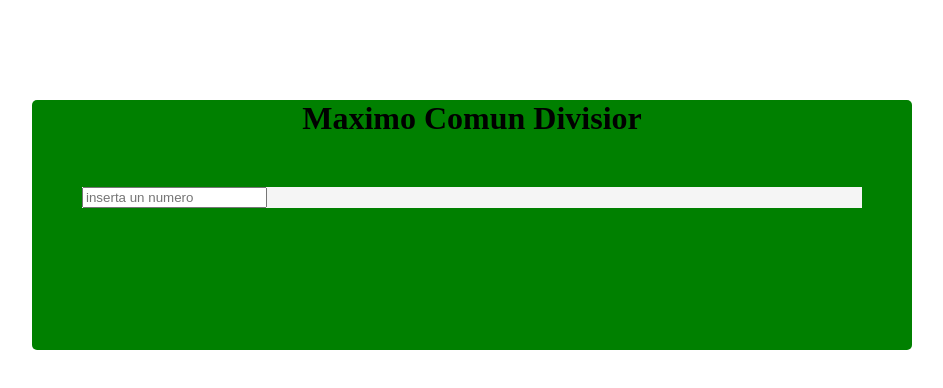
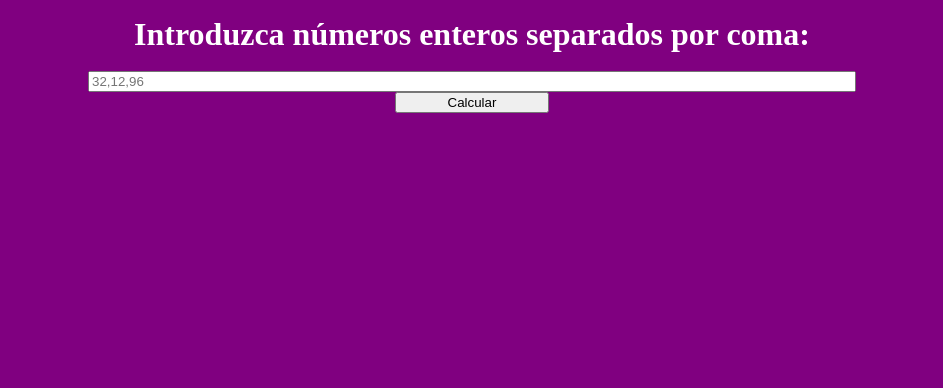
Before and after one commit to erishdaren/TareaMCD, a plain HTML site: page index.html in a window 1280 px wide. Shown: the whole page, without its empty margins (168-1111 px from the left). Drawn offline with Linux system fonts and the light colour scheme.

Commit message:
Leonor Formulas correctas

```diff
--- a/app.js
+++ b/app.js
@@ -1,6 +1,3 @@
-
-
-
 function MCD(){
     if (arguments.length<2)
         return false;
@@ -21,8 +18,30 @@ function mcm(a,b){
     return mcm.apply(window,arr);
 }
 
-console.log(MCD(36,644));
+/*Función para recoger el valor de 'input' y extraer los números y descartar las comas,
+   convierte los números en enteros y los inserta en un array*/
+function calcularMCDmcm() {
+    var input = document.getElementById('dataInput').value;
+    var numbers = []; //Array que almacenará los números proporcionados por el usuario
+    var sp = 0;  //Indicador para usar como 'start position' del metodo substring
+
+// El siguiente bucle recorre cada caracter de nuestro string
+  for(var i = 0; i < input.length; i++) {
+    if (input[i] == ',') {  //Verificamos si es una coma (,)
+      numbers.push(parseInt(input.substring(sp,i))); // extraemos el número y lo agregamos al array
+      sp = i + 1; //Marcamos el nuevo 'start-position'
+    } else if (i == input.length - 1) { //Si llegamos al final de la cadena
+      numbers.push(parseInt(input.substring(sp)));  //Extraemos el último numero y lo agregamos al array
+    }
+  }
+
+//Usar el método 'apply' con nuestras funciones MCD y mcm
+document.getElementById('MCD').innerText = 'El MCD es: ' +  MCD.apply(window, numbers);
+document.getElementById('mcm').innerText = 'El mcm es: ' +  mcm.apply(window, numbers);
+
+console.log(MCD(36, 12, 96));
 //Esto es lo que quiero cambiar
 
-console.log(mcm.apply(window,[36,89.5]));
+console.log(mcm.apply(window,[36, 12, 96]));
 //Esto es lo que quiero cambiar
+}
--- a/index.html
+++ b/index.html
@@ -4,21 +4,20 @@
     <meta charset="UTF-8">
     <meta name="viewport" content="width=device-width, initial-scale=1.0">
     <meta http-equiv="X-UA-Compatible" content="ie=edge">
-    <title>Maximo Comun Divisor</title>
+    <link href="https://fonts.googleapis.com/css?family=Ubuntu&display=swap" rel="stylesheet">
+    <title>Máximo Comun Divisor y Minimo Común Múltiplo</title>
 <link rel="stylesheet" href="style.css">
 <script src="app.js"></script>
-
 </head>
 <body>
-    <div class="contenedor">
-        <h1>Maximo Comun Divisior</h1>
-            <div class="calcular">
-                <form action="" method="get">
-                    <input type="number" name="" id="" value="" placeholder="inserta un numero">
-
-                </form>
-            </div>
-
-    </div>
+        <form class="form" id="mcmMCD" name="mcmMCD" style="padding-top: 1rem">
+            <label htmlfor="dataInput">Introduzca números enteros separados por coma: </label>
+            <br>
+            <input type="text" id="dataInput" name="dataInput" size="30" placeholder="32,12,96" pattern="^\d+[0-9,]+\d+$" required/>
+            <button class="boton"type="button" onclick="calcularMCDmcm()">Calcular</button>
+            <br><br>
+            <div class="res" id="MCD"></div>
+            <div class="res" id="mcm"></div>
+        </form>
 </body>
 </html>
--- a/style.css
+++ b/style.css
@@ -1,17 +1,30 @@
 body{
     margin : 0 ;
     padding: 0;
+    background-color:purple;
 }
-h1{
+form{
+    width:60%;
+    margin: 0 auto;
+    display:flex;
+    justify-content: center;
+    flex-direction: column;
+}
+
+label{
+    font-weight: bold;;
     text-align: center;
+    color:white;
+    font-size: 2em;
 }
-.contenedor{
-    background: green;
-    margin : 100px 200px 250px 200px;
-    height: 250px;
-    border-radius: 5px;
+
+.boton{
+   /* background-color:yellow;*/
+    width: 20%;
+    margin: 0 auto;
 }
-.calcular{
-    background: whitesmoke;
-    margin : 50px 50px 50px 50px;
+
+.res{
+    color:white;
+    font-size: 2em;
 }
```
